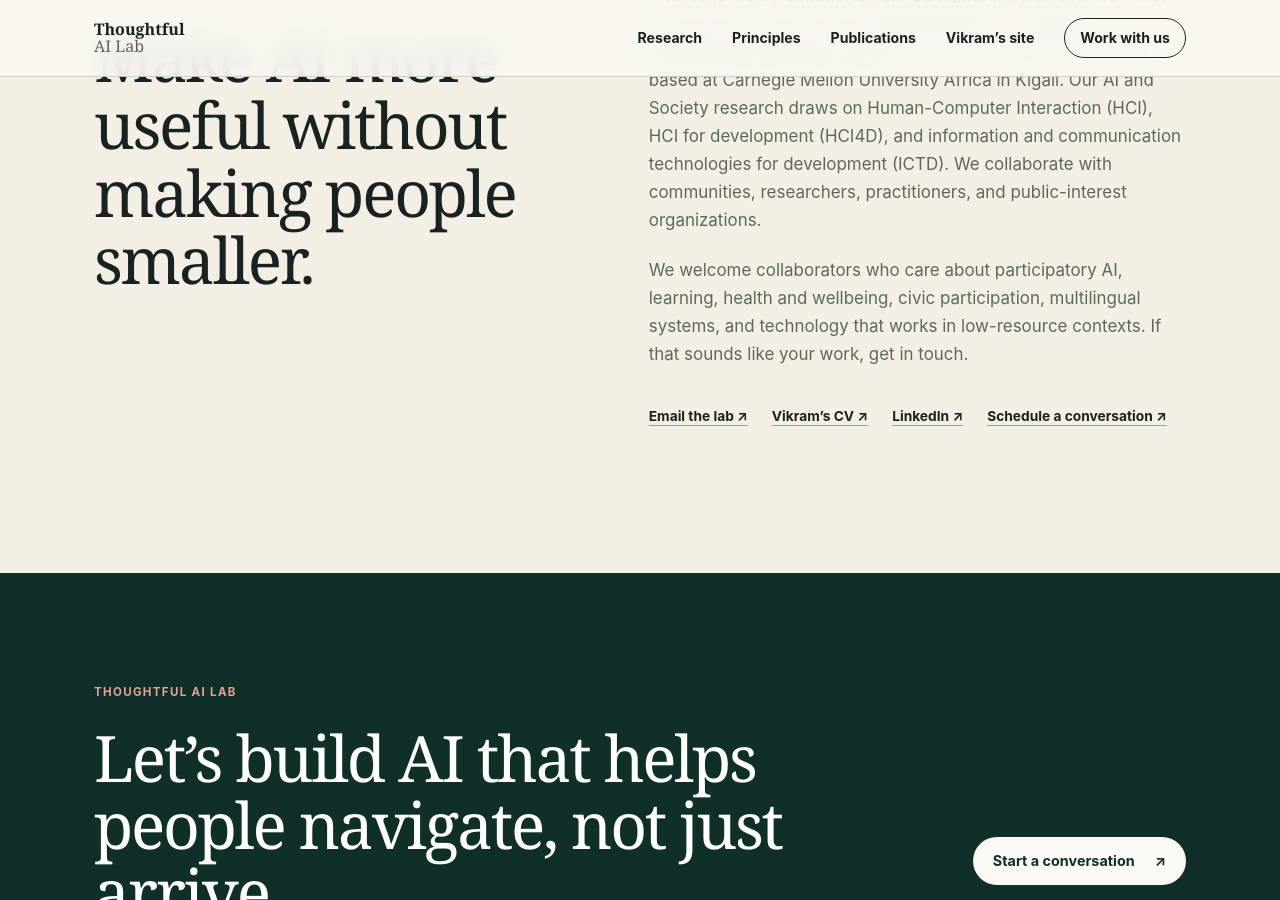
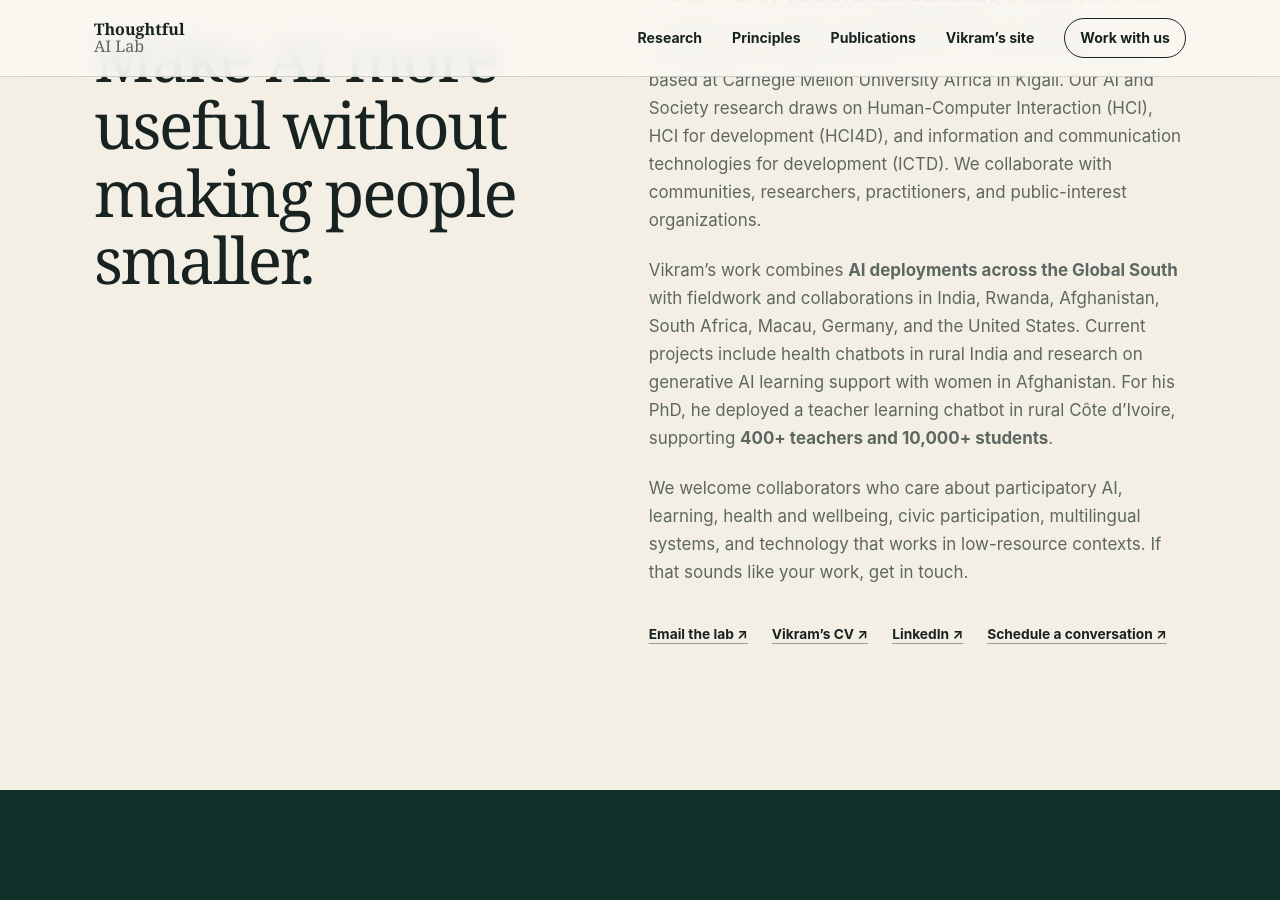
Before and after one commit to kmarkiv/kmarkiv.github.io, a Jekyll site: the page built from thoughtful-ai/index.html, in a window 1280 px wide and 900 px high, scrolled down 5198 px. Built offline with Jekyll 4.4.1, drawn with Linux system fonts in a browser that asks for light colours.

Commit message:
Add global AI deployment experience to About sections

```diff
--- a/thoughtful-ai/index.html
+++ b/thoughtful-ai/index.html
@@ -266,6 +266,15 @@ last_modified_at: 2026-10-14
               practitioners, and public-interest organizations.
             </p>
             <p>
+              Vikram’s work combines <strong>AI deployments across the Global South</strong>
+              with fieldwork and collaborations in India, Rwanda, Afghanistan,
+              South Africa, Macau, Germany, and the United States. Current projects
+              include health chatbots in rural India and research on generative AI learning
+              support with women in Afghanistan. For his PhD, he deployed a teacher
+              learning chatbot in rural Côte d’Ivoire, supporting
+              <strong>400+ teachers and 10,000+ students</strong>.
+            </p>
+            <p>
               We welcome collaborators who care about participatory AI, learning,
               health and wellbeing, civic participation, multilingual systems, and
               technology that works in low-resource contexts. If that sounds like your
```
Also changed, not shown: README.md (+4 -2 lines), research.html (+8 -1 lines).
